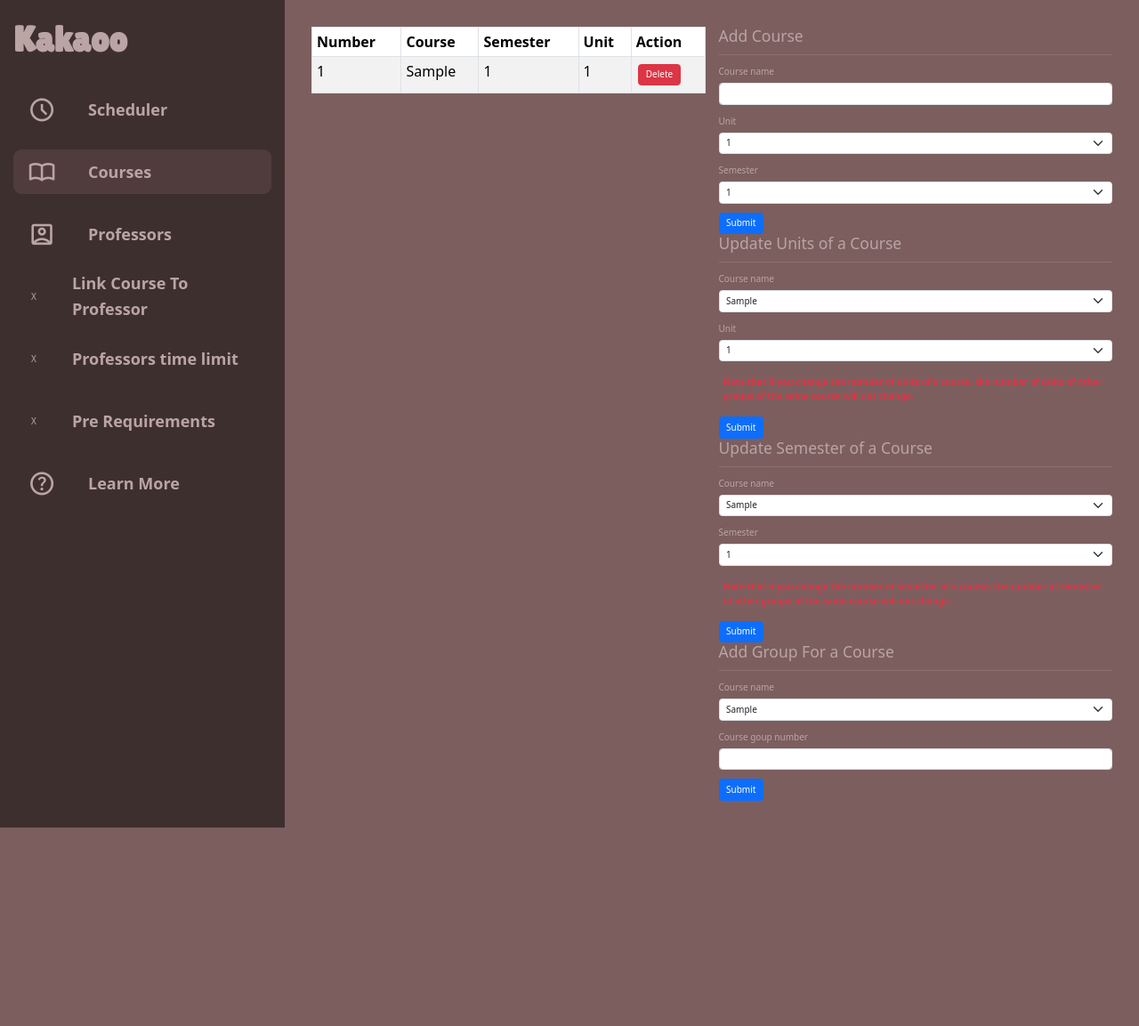
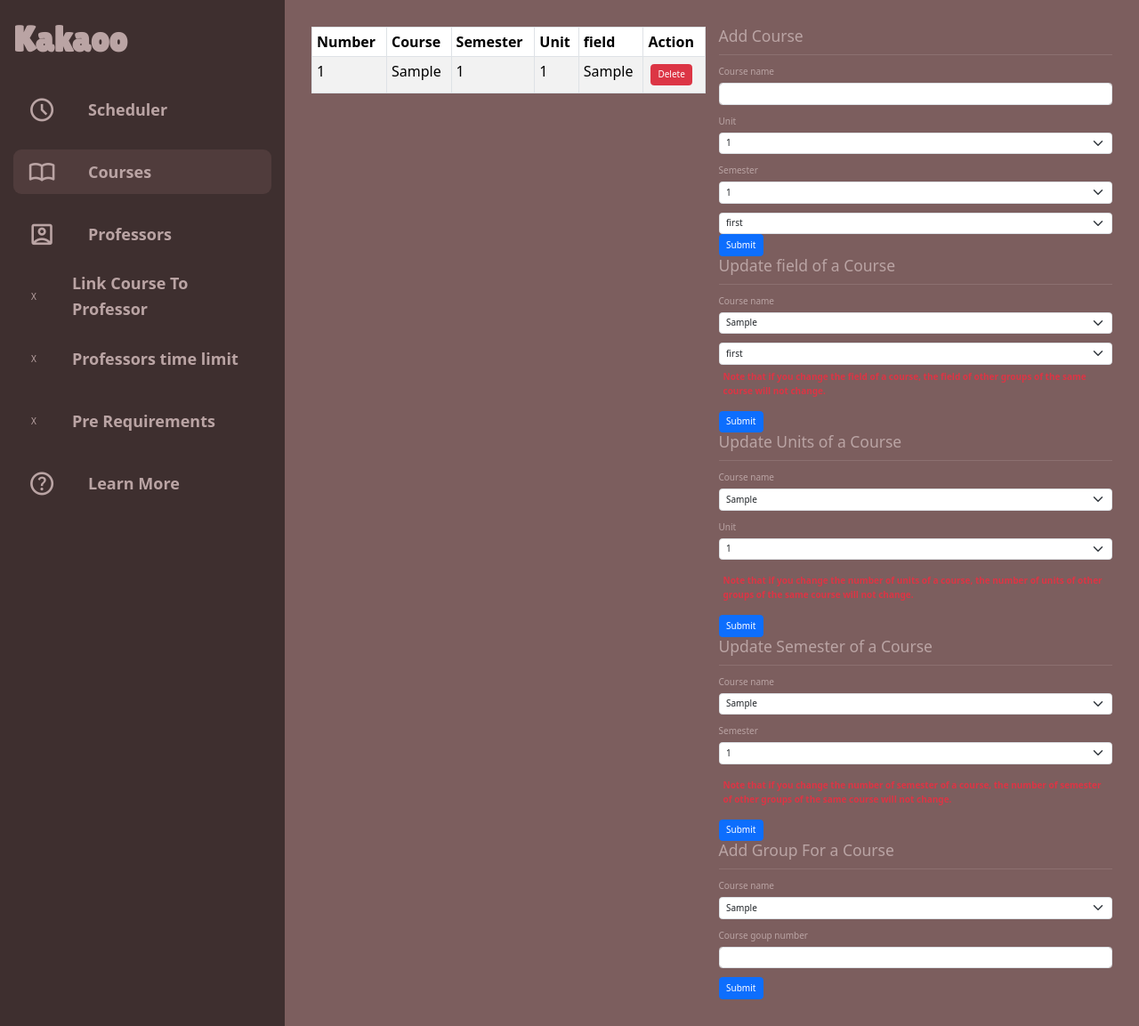
Before and after one commit to mehdee81/kakaoo, a Django app: page /courses/ in a window 1280 px wide. Shown: the whole page at 89% size. Before the commit the page ends 930 px from the top, so only its background shows below. Run offline with Django 4.2, Linux system fonts and the light colour scheme; tables that the repository leaves empty hold one stand-in row (values such as "Sample post"); some libraries are stand-ins or nearby versions.

Commit message:
Add scheduler for two fields option.

```diff
--- a/app/scheduler/models.py
+++ b/app/scheduler/models.py
@@ -12,6 +12,7 @@ class Courses(models.Model):
     course = models.CharField(max_length=200)
     unit = models.IntegerField()
     semester = models.IntegerField(default=1)
+    field = models.CharField(max_length=200,default="not set")
     def __str__(self):
         return self.course, self.unit
 
--- a/app/scheduler/urls.py
+++ b/app/scheduler/urls.py
@@ -14,6 +14,7 @@ urlpatterns = [
         name="delete_course",
     ),
     path("update_unit", views.update_unit, name="update_unit"),
+    path("update_field", views.update_field, name="update_field"),
     path("update_semester", views.update_semester, name="update_semester"),
     path('add_group' , views.add_group , name="add_group"),
 
--- a/app/scheduler/views.py
+++ b/app/scheduler/views.py
@@ -118,6 +118,21 @@ def schedule(request):
                 "semester", flat=True
             )
             semesters[course] = semester[0]
+
+        fields = {}
+        for course in selected_courses:
+            field = Courses.objects.filter(course=course).values_list(
+                "field", flat=True
+            )
+            fields[course] = field[0]
+
+        for course in verified_courses_with_out_conditions:
+            field = Courses.objects.filter(course=course).values_list(
+                "field", flat=True
+            )
+            fields[course] = field[0]
+
+
         # ----------------------------------------------testing----------------------------------------------
         # print("colors=",colors)
         # print("units=",units)
@@ -129,6 +144,7 @@ def schedule(request):
         # ----------------------------------------------end testing------------------------------------------
         s = GAscheduler(
             colors,
+            fields,
             units,
             semesters,
             verified_linked_courses_to_professors,
@@ -147,6 +163,7 @@ def schedule(request):
 
         sp = GPAscheduler(
             s.lowest_lessons_with_no_section,
+            fields,
             s.best_schedule,
             edges,
             units,
@@ -209,7 +226,7 @@ def learn_more(request):
 
 
 def courses(request):
-    courses = Courses.objects.values("id", "course", "semester", "unit").order_by("-id")
+    courses = Courses.objects.values("id", "course", "semester", "unit", "field").order_by("-id")
     return render(request, "scheduler/courses.html", {"courses": courses})
 
 
@@ -219,10 +236,12 @@ def add_course(request):
         course_name = course_name.replace("-", "_")
         course_unit = request.POST.get("Course_unit")
         Course_semester = request.POST.get("Course_semester")
+        course_field = request.POST.get("course_field")
+        course_field = course_field.strip()
         existing_record = Courses.objects.filter(course=course_name).exists()
         if not existing_record:
             course = Courses(
-                course=course_name, semester=Course_semester, unit=course_unit
+                course=course_name, semester=Course_semester, unit=course_unit, field=course_field
             )
             course.save()
         return redirect("courses")
@@ -252,6 +271,15 @@ def update_unit(request):
         course.save()
         return redirect("courses")
 
+
+def update_field(request):
+    if request.method == "POST":
+        course_id = request.POST.get("course_id")
+        course_field = request.POST.get("course_field")
+        course = Courses.objects.get(id=course_id)
+        course.field = course_field.strip()  # Replace with the actual new unit value
+        course.save()
+        return redirect("courses")
 
 def update_semester(request):
     if request.method == "POST":
--- a/app/templates/scheduler/Courses.html
+++ b/app/templates/scheduler/Courses.html
@@ -14,6 +14,7 @@
                         <th>Course</th>
                         <th>Semester</th>
                         <th>Unit</th>
+                        <th>field</th>
                         <th>Action</th>
                     </tr>
                 </thead>
@@ -24,6 +25,7 @@
                         <td>{{ course.course }}</td>
                         <td>{{ course.semester }}</td>
                         <td>{{ course.unit}}</td>
+                        <td>{{ course.field}}</td>
                         <td>
                             <a href="{% url 'delete_course' course.id course.course %}"
                                 class="btn btn-danger m-1">Delete</a>
@@ -66,10 +68,43 @@
                         <option value="8">8</option>
                     </select>
                 </div>
+
+                <select id="course_field" name="course_field" class="form-select">
+                        <option value="first">first</option>
+                        <option value="second">second</option>
+                        <option value="both">both</option>
+                </select>
                 <button type="submit" class="btn btn-primary">Submit</button>
             </form>
 
             {% if courses %}
+            <h3>Update field of a Course</h3>
+            <hr>
+            <form method="POST" action="{% url 'update_field' %}">
+                {% csrf_token %}
+                <div class="mb-3">
+                    <label for="course_id" class="form-label">Course name</label>
+                    <select id="course_id" name="course_id" class="form-select">
+                        {% for course in courses %}
+                        <option value={{ course.id }}>{{ course.course }}</option>
+                        {% endfor %}
+                    </select>
+                </div>
+                <select id="course_field" name="course_field" class="form-select">
+                        <option value="first">first</option>
+                        <option value="second">second</option>
+                        <option value="both">both</option>
+                </select>
+                <p class="text-danger p-2">
+                    <b>
+                        Note that if you change the field of a course, the field of other groups of
+                        the same course will not change.
+                    </b>
+                </p>
+                <button type="submit" class="btn btn-primary">Submit</button>
+            </form>
+
+
             <h3>Update Units of a Course</h3>
             <hr>
             <form method="POST" action="{% url 'update_unit' %}">
--- a/requirements.txt
+++ b/requirements.txt
@@ -1,2 +1,3 @@
+livereload
 django-livereload-server
 django-livesync
```
Also changed, not shown: app/scheduler/genetic_algorithm.py (+35 -21 lines), app/scheduler/genetic_with_penalty.py (+74 -25 lines), app/scheduler/migrations/0009_courses_field.py (added).
